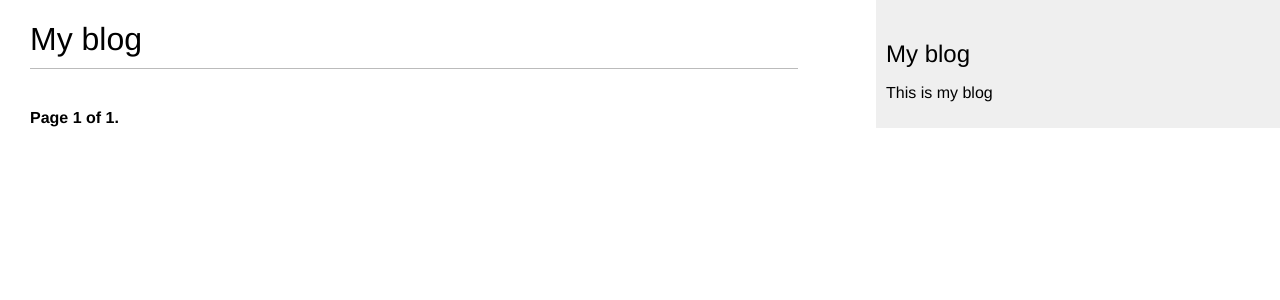
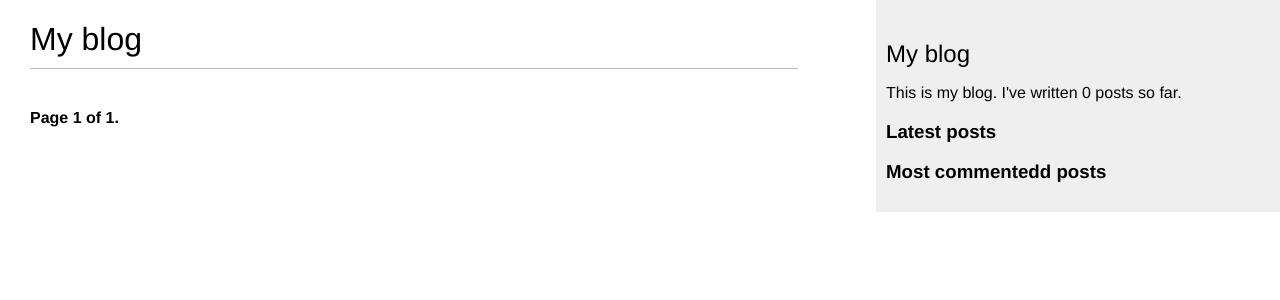
Before and after one commit to wartrax13/blog-django, a Django app: page /blog/ in a window 1280 px wide. Shown: the top 300 px of the page. Run offline with Django 4.2, Linux system fonts and the light colour scheme; data that the repository does not hold is empty.

Commit message:
Mais comentados

```diff
--- a/mysite/blog/templates/blog/base.html
+++ b/mysite/blog/templates/blog/base.html
@@ -1,11 +1,13 @@
 {% load static %}
+{% load blog_tags %}
+
 <!DOCTYPE html>
 <html>
     <head>
         <title>
             {% block title %}{% endblock title %}
         </title>
-        <link rel="stylesheet" href="{% static "css/blog.css" %}">
+        <link rel="stylesheet" href="{% static 'css/blog.css' %}">
     </head>
     <body>
         <div id="content">
@@ -14,7 +16,19 @@
         </div>
         <div id="sidebar">
             <h2>My blog</h2>
-            <p>This is my blog</p>
+            <p>This is my blog. I've written {% total_posts %} posts so far.</p>
+            <h3>Latest posts</h3>
+            {% show_latest_posts 3 %}
+            <h3>Most commentedd posts</h3>
+            {% get_most_commented_posts as most_commented_posts %}
+            <ul>
+                {% for post in most_commented_posts %}
+                <li>
+                    <a href="{{ post.get_absolute_url }}">{{ post.title }}</a>
+                </li>
+                {% endfor %}
+            </ul>
+
         </div>
     </body>
 </html>
--- /dev/null
+++ b/mysite/blog/templates/blog/post/latest_posts.html
@@ -0,0 +1,7 @@
+<ul>
+    {% for post in latest_posts %}
+    <li>
+        <a href="{{ post.get_absolute_url }}">{{ post.title }}</a>
+    </li>
+    {% endfor %}
+</ul>
--- /dev/null
+++ b/mysite/blog/templatetags/blog_tags.py
@@ -0,0 +1,22 @@
+from django import template
+from ..models import Post
+from django.db.models import Count
+
+register = template.Library()
+
+@register.simple_tag
+def total_posts():
+    return Post.published.count()
+
+
+@register.inclusion_tag('blog/post/latest_posts.html')
+def show_latest_posts(count=5):
+    latest_posts = Post.published.order_by('-publish')[:count]
+    return {'latest_posts': latest_posts}
+
+
+@register.simple_tag
+def get_most_commented_posts(count=5):
+    return Post.published.annotate(
+        total_comments=Count('comments')
+    ).order_by('-total_comments')[:count]
--- a/mysite/urls.py
+++ b/mysite/urls.py
@@ -3,5 +3,6 @@
 
 urlpatterns = [
     path('admin/', admin.site.urls),
+    path('', include('mysite.blog.urls', namespace='home')),
     path('blog/', include('mysite.blog.urls', namespace='blog'))
 ]
```
Also changed, not shown: mysite/settings.py (+7 -3 lines), mysite/blog/templatetags/__init__.py (added).
